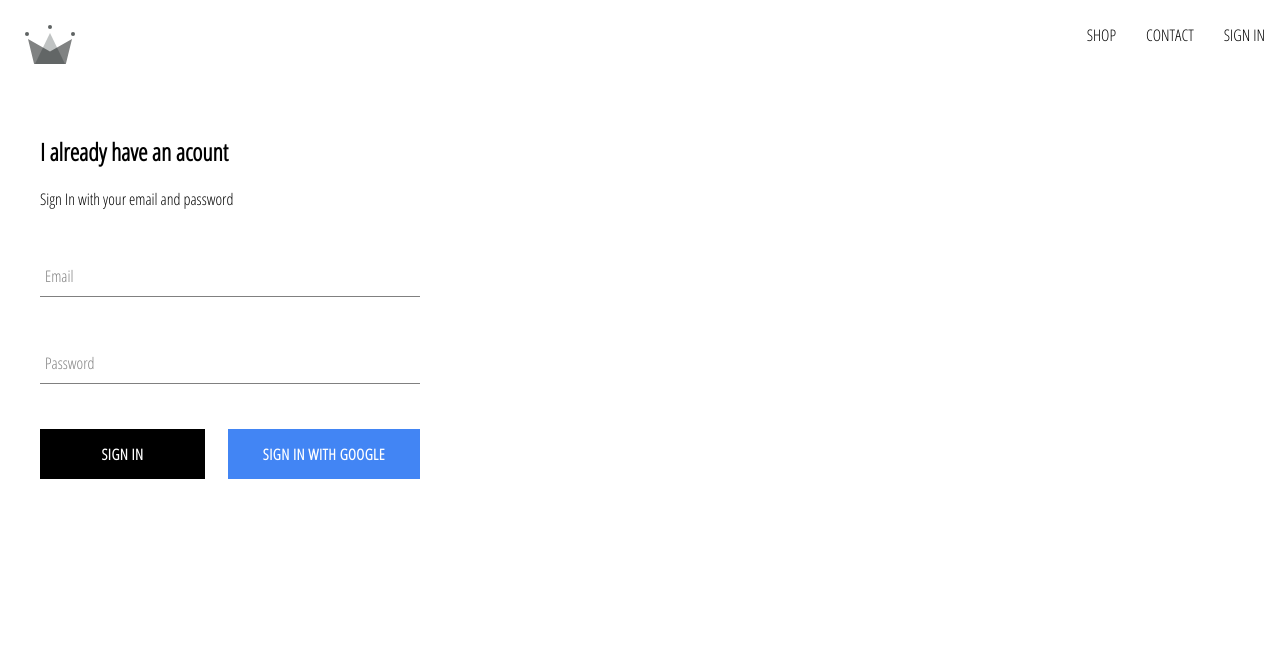
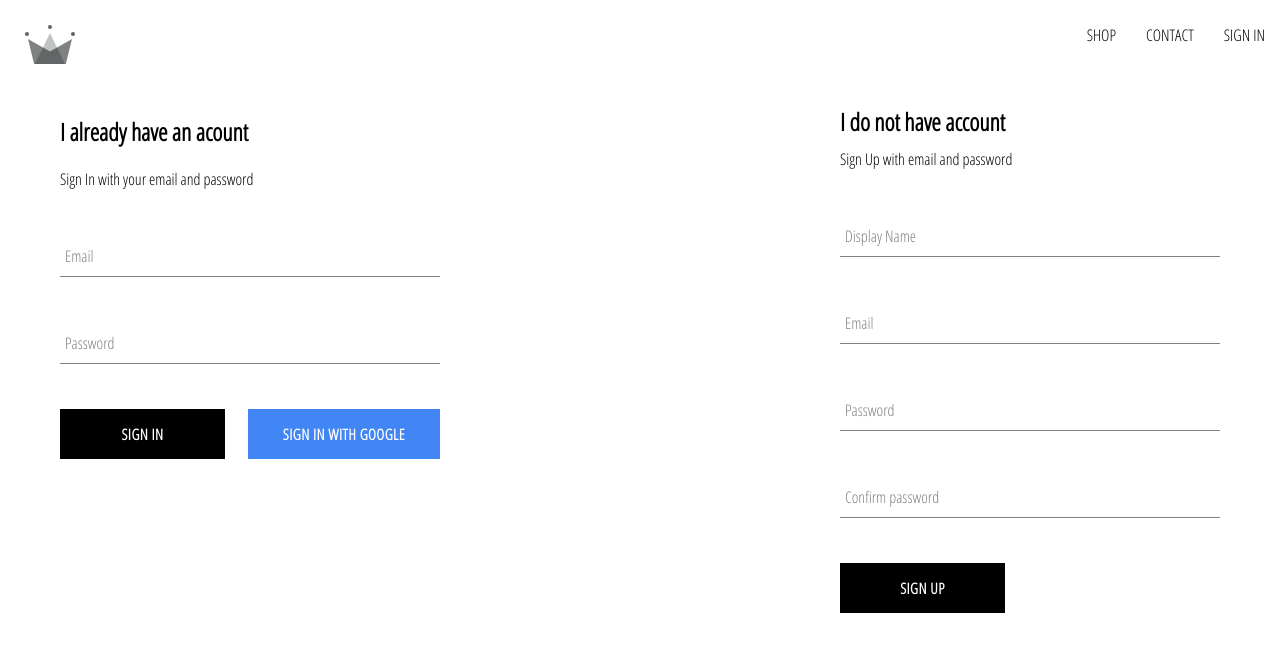
Before and after one commit to KazimierzMigdal/clothinh-shop, a React (Create React App) app: page /signin in a window 1280 px wide. Shown: the top 652 px of the page. Built offline with nearby package versions, Linux system fonts and the light colour scheme; no server answers.

Commit message:
Redux redux-logger and react-redux added to dependencies

```diff
--- a/package.json
+++ b/package.json
@@ -10,8 +10,11 @@
     "node-sass": "^4.14.1",
     "react": "^16.13.1",
     "react-dom": "^16.13.1",
+    "react-redux": "^7.2.1",
     "react-router-dom": "^5.2.0",
-    "react-scripts": "3.4.3"
+    "react-scripts": "3.4.3",
+    "redux": "^4.0.5",
+    "redux-logger": "^3.0.6"
   },
   "scripts": {
     "start": "react-scripts start",
--- a/src/App.js
+++ b/src/App.js
@@ -34,6 +34,7 @@
               ...snapShot.data()
             }
           })
+          console.log(this.state)
         })
       } else {
         this.setState({ currentUser: userAuth })
--- /dev/null
+++ b/src/components/sign-up/sign-up.component.js
@@ -0,0 +1,95 @@
+import React from 'react';
+
+import './sign-up.styles.scss';
+
+import FormInput from '../form-input/form-input.component.js'
+import CustomButton from '../custom-button/custom-button.component.js'
+
+import { auth, createUserProfileDocument } from '../../firebase/firebase.utils.js';
+
+class SignUp extends React.Component {
+    constructor(){
+        super();
+
+        this.state = {
+            displayName: '',
+            email: '',
+            password: '',
+            confirmPassword: ''
+        }
+    }
+
+    handleSubmit = async e => {
+        e.preventDefault()
+        const {displayName, email, password, confirmPassword} = this.state
+        if (password !== confirmPassword){
+            alert("Password do not match")
+            return;
+        }
+        try{
+            const { user } = await auth.createUserWithEmailAndPassword(email, password)
+            await createUserProfileDocument(user, {displayName})
+            this.setState({
+                displayName: '',
+                email: '',
+                password: '',
+                confirmPassword: ''
+            })
+        }catch (error) {
+            console.log(error)
+        }
+    }
+
+    handleChange = e => {
+        const { name, value } = e.target
+        this.setState({ [name]: value })
+    }
+
+    render(){
+        const {displayName, email, password, confirmPassword} = this.state
+        return(
+            <div className='sign-up'>
+                <h2 className='title'>I do not have account</h2>
+                <span>Sign Up with email and password</span>
+                <form className='sign-up-form' onSubmit={this.handleSubmit}>
+                    <FormInput
+                        type='text'
+                        name='displayName'
+                        value={displayName}
+                        label = 'Display Name'
+                        onChange={this.handleChange}
+                        required
+                     />
+                     <FormInput
+                        type='email'
+                        name='email'
+                        value={email}
+                        label = 'Email'
+                        onChange={this.handleChange}
+                        required
+                     />
+                     <FormInput
+                        type='password'
+                        name='password'
+                        value={password}
+                        label = 'Password'
+                        onChange={this.handleChange}
+                        required
+                     />
+                     <FormInput
+                        type='password'
+                        name='confirmPassword'
+                        value={confirmPassword}
+                        label = 'Confirm password'
+                        onChange={this.handleChange}
+                        required
+                     />
+                     <CustomButton type='submit'>Sign Up</CustomButton>
+                </form>
+            </div>
+
+        )
+    }
+}
+
+export default SignUp;
--- /dev/null
+++ b/src/components/sign-up/sign-up.styles.scss
@@ -0,0 +1,9 @@
+.sign-up{
+    display: flex;
+    flex-direction: column;
+    width: 380px;
+
+    .title{
+        margin: 10px 0;
+    }
+}
--- a/src/pages/sign-in-and-sign-up/sign-in-and-sign-up.component.js
+++ b/src/pages/sign-in-and-sign-up/sign-in-and-sign-up.component.js
@@ -3,10 +3,12 @@
 import './sign-in-and-sign-up.styles.scss';
 
 import SignIn from '../../components/sign-in/sign-in.component.js';
+import SignUp from '../../components/sign-up/sign-up.component.js';
 
 const SignInAndSignUpPage = () => (
     <div className='sign-in-and-sign-up'>
         <SignIn />
+        <SignUp />
     </div>
 )
 
--- a/src/pages/sign-in-and-sign-up/sign-in-and-sign-up.styles.scss
+++ b/src/pages/sign-in-and-sign-up/sign-in-and-sign-up.styles.scss
@@ -1,3 +1,5 @@
 .sign-in-and-sign-up{
-    padding: 20px 40px;
+    display: flex;
+    justify-content: space-between;
+    margin: 20px 60px;
 }
```
Also changed, not shown: 1 other file (tests, documents, lock files or other folders).
